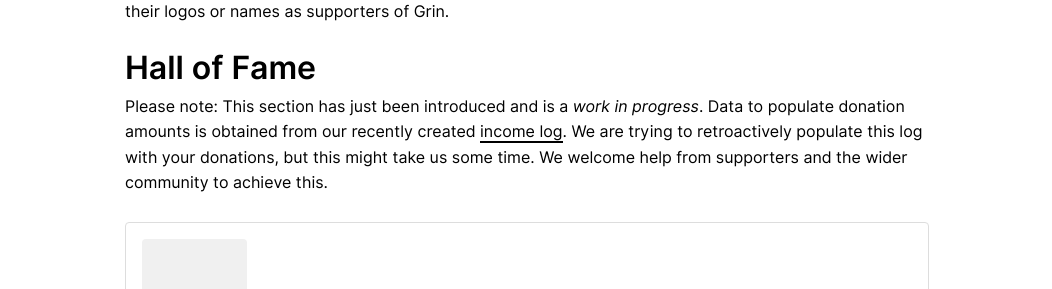
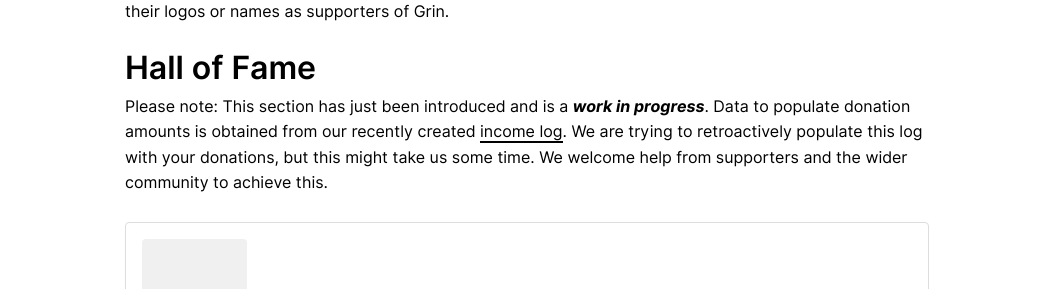
Before and after one commit to mimblewimble/site, a Jekyll site: the page built from friends.html, in a window 1280 px wide. Shown: the part 234-523 px from the top of the page, without its empty margins (113-1165 px from the left). Built offline with Jekyll 4.4.1, drawn with Linux system fonts in a browser that asks for light colours; nearby versions of some CDN libraries.

Commit message:
fix leaderboard bugs
* show correct usd amount in donation
* skips listing on leaderboard if it's missing in entities.csv without breaking
* tweak: do not show decimals for usd amounts

```diff
--- a/_sass/_markdown.scss
+++ b/_sass/_markdown.scss
@@ -35,7 +35,7 @@
 em, i {
   font-style: italic;
 }
-strong {
+strong, b {
   font-weight: bold;
 }
 table {
--- a/_sass/friends.scss
+++ b/_sass/friends.scss
@@ -96,7 +96,6 @@
 }
 .leaderboard-row .heading {
   display: block;
-  margin-bottom: 4px;
 }
 .leaderboard-row .heading a {
   border: 0;
--- a/friends.html
+++ b/friends.html
@@ -12,7 +12,7 @@
 
 <h2>Hall of Fame</h2>
 <p>
-  Please note: This section has just been introduced and is a <b></b><em>work in progress</em></b>.
+  Please note: This section has just been introduced and is a <b><em>work in progress</em></b>.
   Data to populate donation amounts is obtained from our recently created <a href="https://github.com/mimblewimble/grin-pm/blob/master/financials/income_log.csv">income log</a>.
   We are trying to retroactively populate this log with your donations, but this might take us some time.
   We welcome help from supporters and the wider community to achieve this.
@@ -253,8 +253,7 @@
 
   <h2>See something wrong?</h2>
   <p>This page is a work in progress. We are doing our best to keep information up to date, but there's a good chance bugs will slip in. For any corrections, please contact daniel.lehnberg@protonmail.com.</p>
-
-  </article>
+</article>
 
 
 <script crossorigin src="https://unpkg.com/papaparse@4.6.3/papaparse.min.js"></script>
@@ -455,8 +463,8 @@
           {(props.data.donations && showDonations) ? (
             <div className="donations">
               {props.data.donations.map((donation) => (
-                <div className="donation">
-                  <strong>{'$' + numberWithCommas(donation.amount) + ' '}</strong>
+                <div className="donation" key={donation.income_id + donation.source}>
+                  <strong>{'$' + numberWithCommas(parseInt(donation.USD_equivalent)) + ' '}</strong>
                   ({donation.amount + ' ' + donation.currency}){': '}
                   <span>{donation.comment}</span>
                 </div>
```
Also changed, not shown: other parts of friends.html (+13 -4 lines).
